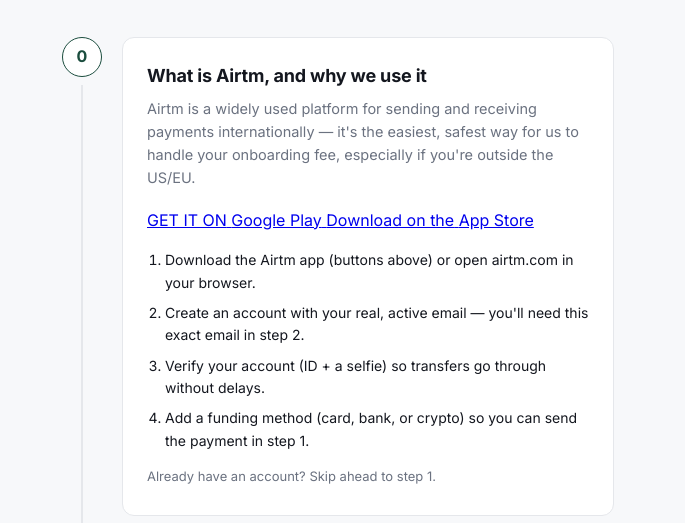
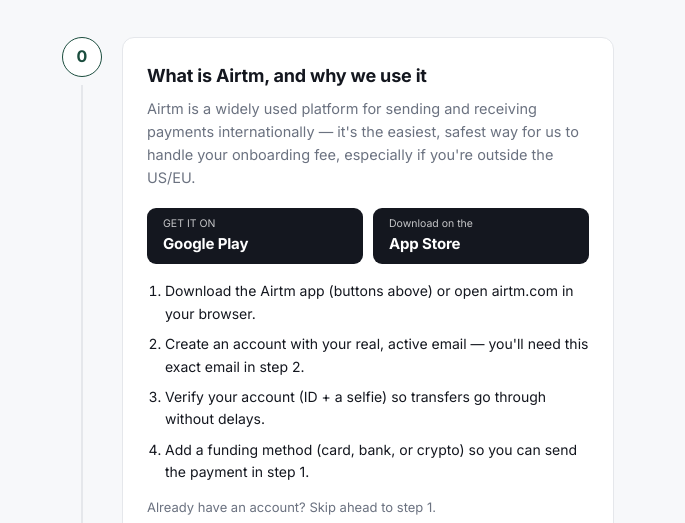
Before and after one commit to pedoow1/HandshakeAi, a website: page index.html in a window 1280 px wide. Shown: the part 277-800 px from the top of the page, without its empty margins (302-987 px from the left). Drawn offline with Linux system fonts and the light colour scheme.

Commit message:
Add store buttons styles to style.css

```diff
--- a/style.css
+++ b/style.css
@@ -47,6 +47,28 @@ body {
 .admin-link:hover { color: var(--accent); border-color: var(--accent); }
 
 .airtm-actions { margin-bottom: 16px; }
+
+.store-buttons {
+  display: flex;
+  gap: 10px;
+  flex-wrap: wrap;
+}
+
+.store-btn {
+  display: flex;
+  flex-direction: column;
+  justify-content: center;
+  flex: 1 1 160px;
+  background: var(--ink);
+  color: #ffffff;
+  border-radius: 9px;
+  padding: 8px 16px;
+  text-decoration: none;
+  transition: background 0.15s ease;
+}
+.store-btn:hover { background: #2a2f3a; }
+.store-btn-sub { font-size: 10.5px; opacity: 0.75; }
+.store-btn-main { font-size: 15px; font-weight: 700; letter-spacing: -0.01em; }
 
 .airtm-steps {
   margin: 0 0 14px 18px;
```
